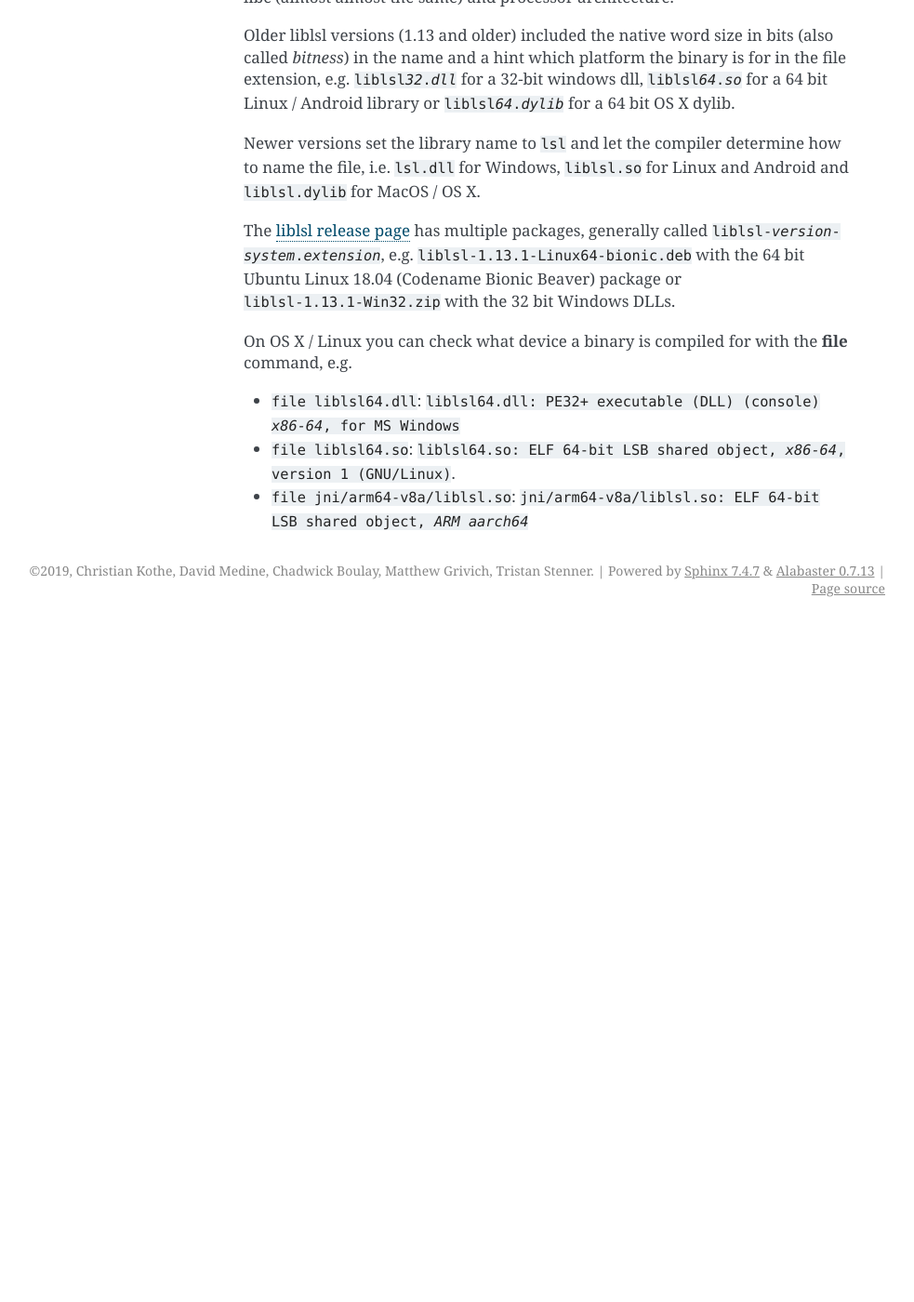
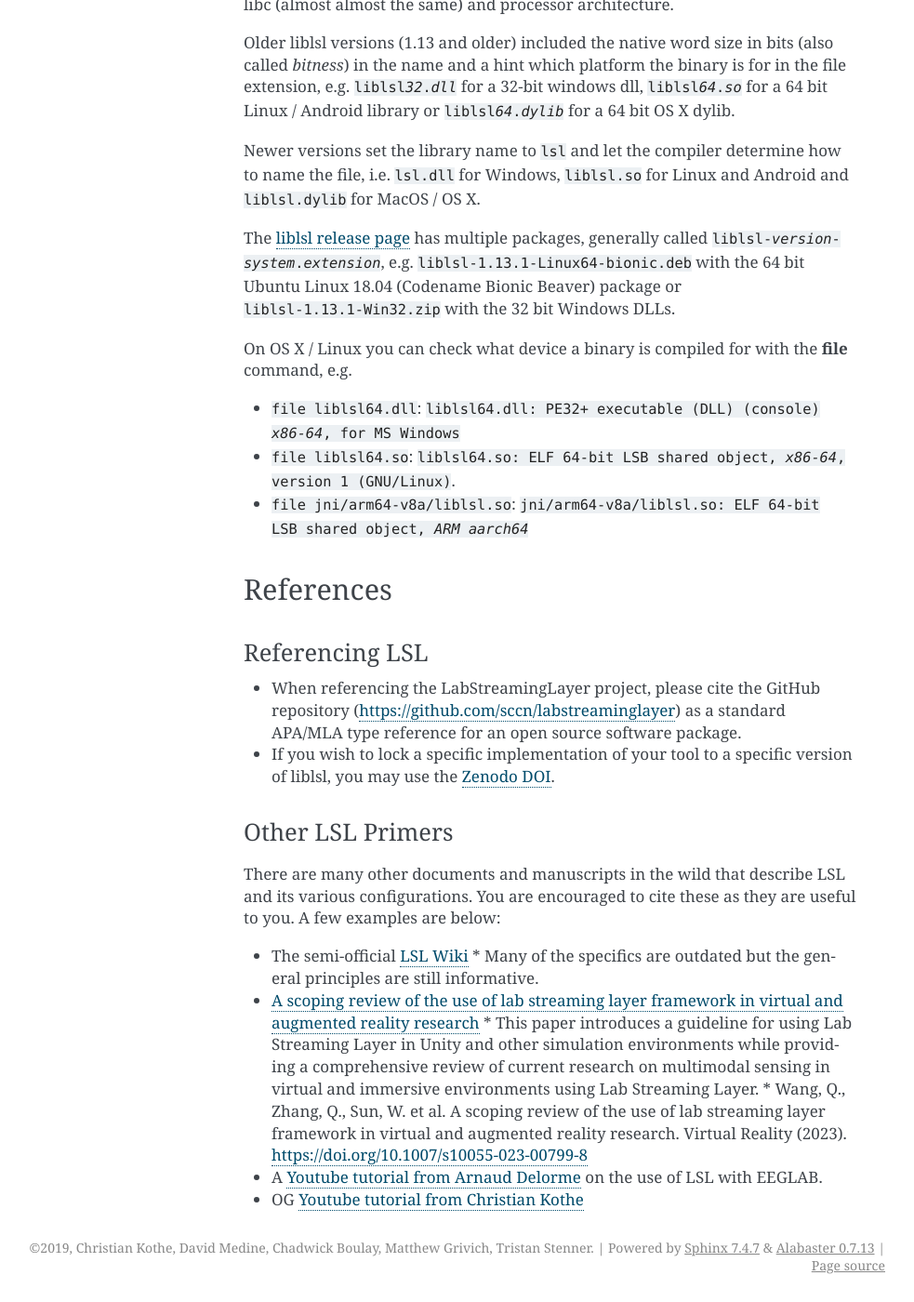
Before and after one commit to sccn/labstreaminglayer, a Sphinx documentation site: the page built from docs/info/faqs.rst, in a window 1280 px wide and 1400 px high, scrolled down 5022 px. Shown: the whole window at 93% size, without its empty margins (158-1141 px from the left). Built offline with Sphinx 7.4.7, drawn with Linux system fonts in a browser that asks for light colours; before the commit the page ends 5694 px from its top, so only the background shows below that; some of the changed text lies outside the part shown.

Commit message:
Update faqs.rst with some references.

```diff
--- a/docs/info/faqs.rst
+++ b/docs/info/faqs.rst
@@ -245,7 +245,7 @@ more specific (:ref:`permalink <faqmultimatch>`).
 .. _liblslarch:
 
 Binaries
-~~~~~~~~~~~~~~~~~~~~~~~~~~~~~~~~~~~
+--------
 
 (Also known as: "Which :file:`liblsl.so` / :file:`lsl.dll` do I need?)
 
@@ -295,3 +295,25 @@ On OS X / Linux you can check what device a binary is compiled for with the
   :samp:`liblsl64.so: ELF 64-bit LSB shared object, {x86-64}, version 1 (GNU/Linux)`.
 - ``file jni/arm64-v8a/liblsl.so``:
   :samp:`jni/arm64-v8a/liblsl.so: ELF 64-bit LSB shared object, {ARM aarch64}`
+
+References
+----------
+
+Referencing LSL
+===============
+
+* When referencing the LabStreamingLayer project, please cite the GitHub repository (https://github.com/sccn/labstreaminglayer) as a standard APA/MLA type reference for an open source software package.
+* If you wish to lock a specific implementation of your tool to a specific version of liblsl, you may use the `Zenodo DOI <https://zenodo.org/record/6387090#.YovxAKjMIuU>`_.
+
+Other LSL Primers
+=================
+
+There are many other documents and manuscripts in the wild that describe LSL and its various configurations. You are encouraged to cite these as they are useful to you. A few examples are below:
+
+* The semi-official `LSL Wiki <https://github.com/sccn/labstreaminglayer/wiki>`_
+  * Many of the specifics are outdated but the general principles are still informative.
+* `A scoping review of the use of lab streaming layer framework in virtual and augmented reality research <https://link.springer.com/article/10.1007/s10055-023-00799-8>`_
+  * This paper introduces a guideline for using Lab Streaming Layer in Unity and other simulation environments while providing a comprehensive review of current research on multimodal sensing in virtual and immersive environments using Lab Streaming Layer.
+  * Wang, Q., Zhang, Q., Sun, W. et al. A scoping review of the use of lab streaming layer framework in virtual and augmented reality research. Virtual Reality (2023). https://doi.org/10.1007/s10055-023-00799-8
+* A `Youtube tutorial from Arnaud Delorme <https://www.youtube.com/watch?v=tDDkrmv3ZKE>`_ on the use of LSL with EEGLAB.
+* OG `Youtube tutorial from Christian Kothe <https://www.youtube.com/watch?v=Y1at7yrcFW0>`_
```
